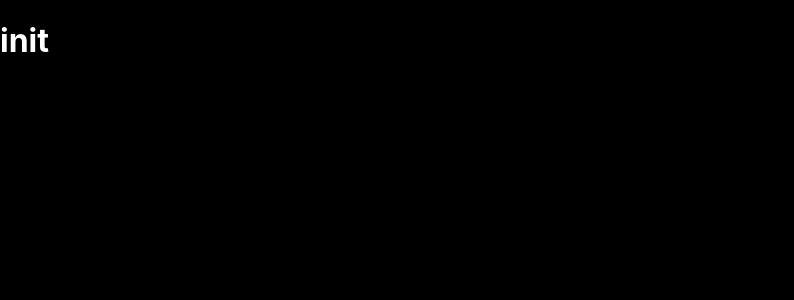
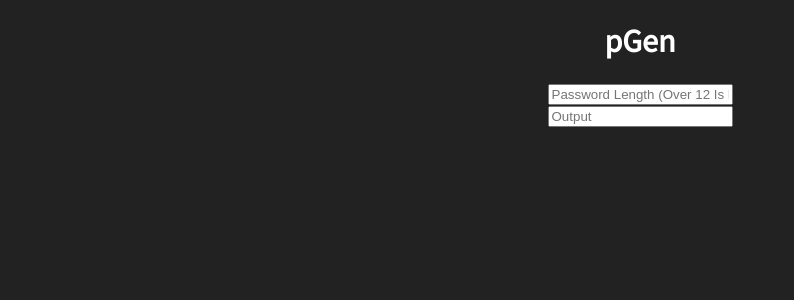
Before and after one commit to geenva/pGen, a React (Create React App) app: page / in a window 1280 px wide. Shown: the top 300 px of the page, without its empty margins (0-794 px from the left). Built offline with nearby package versions, Linux system fonts and the light colour scheme.

Commit message:
init: demo

```diff
--- a/package.json
+++ b/package.json
@@ -13,6 +13,7 @@
     "react": "^17.0.1",
     "react-dom": "^17.0.1",
     "react-scripts": "4.0.3",
+    "sweetalert": "^2.1.2",
     "typescript": "^4.1.2",
     "web-vitals": "^1.0.1"
   },
--- a/src/App.tsx
+++ b/src/App.tsx
@@ -1,9 +1,53 @@
 import React from "react";
-import "./index.css";
+// import "./index.css";
+import generatePassword from "./utils/generate";
 
-class App extends React.Component {
+interface IAppProps {}
+interface IAppState {
+  chars: string;
+}
+
+class App extends React.Component<IAppProps, IAppState> {
+  constructor(props: string) {
+    super(props);
+    this.state = {
+      chars: "",
+    };
+    this.handleChange = this.handleChange.bind(this);
+  }
+
+  handleChange(event: any) {
+    this.setState({
+      chars: event.target.value,
+    });
+    console.log(generatePassword(12));
+    // const pass = document.getElementById("output");
+  }
+
   render() {
-    return <h1>init</h1>;
+    let pText = "Password Length (Over 12 Is Most Secure)";
+
+    return (
+      <div>
+        <h1>pGen</h1>
+        <form>
+          <input
+            value={this.state.chars}
+            placeholder={pText}
+            onChange={this.handleChange}
+          ></input>
+          <br />
+          <input
+            type="text"
+            className="form-control"
+            name="output"
+            id="output"
+            placeholder="Output"
+            value=""
+          ></input>
+        </form>
+      </div>
+    );
   }
 }
 
--- a/src/index.css
+++ b/src/index.css
@@ -1,15 +1,16 @@
+@import url("https://fonts.googleapis.com/css2?family=Source+Sans+Pro&display=swap");
+
 body {
-  margin: 0;
-  font-family: -apple-system, BlinkMacSystemFont, "Segoe UI", "Roboto", "Oxygen",
-    "Ubuntu", "Cantarell", "Fira Sans", "Droid Sans", "Helvetica Neue",
-    sans-serif;
-  -webkit-font-smoothing: antialiased;
-  -moz-osx-font-smoothing: grayscale;
-  background-color: black;
-  color: white;
+  font-family: "Source Sans Pro", sans-serif;
+  color: #fff;
+  background-color: #222;
+  text-align: center;
 }
 
-code {
-  font-family: source-code-pro, Menlo, Monaco, Consolas, "Courier New",
-    monospace;
+.grow {
+  transition: all 0.2s ease-in-out;
 }
+
+.grow:hover {
+  transform: scale(1.1);
+}
--- /dev/null
+++ b/src/utils/generate.ts
@@ -0,0 +1,15 @@
+const keylisting: string =
+  "abcdefghijklmnopqrstuvwxyzABCDEFGHIJKLMNOPQRSTUVWSWZ1234567890!@#$%&*/?";
+let temporary: string = "";
+
+function generatePassword(passwordLength: number) {
+  temporary = "";
+  for (var i = 0; i < passwordLength; i++) {
+    temporary += keylisting.charAt(
+      Math.floor(Math.random() * keylisting.length)
+    );
+  }
+  return temporary;
+}
+
+export default generatePassword;
```
Also changed, not shown: 1 other file (tests, documents, lock files or other folders).
